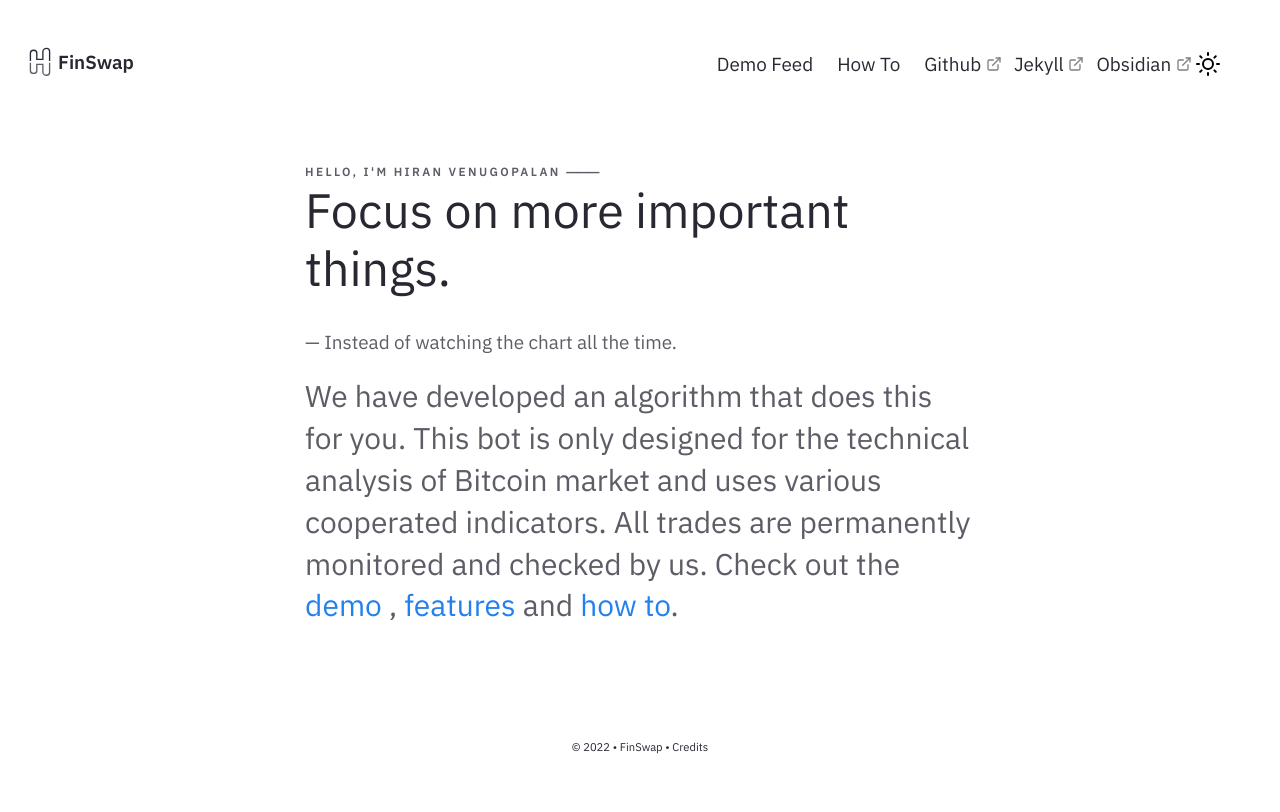
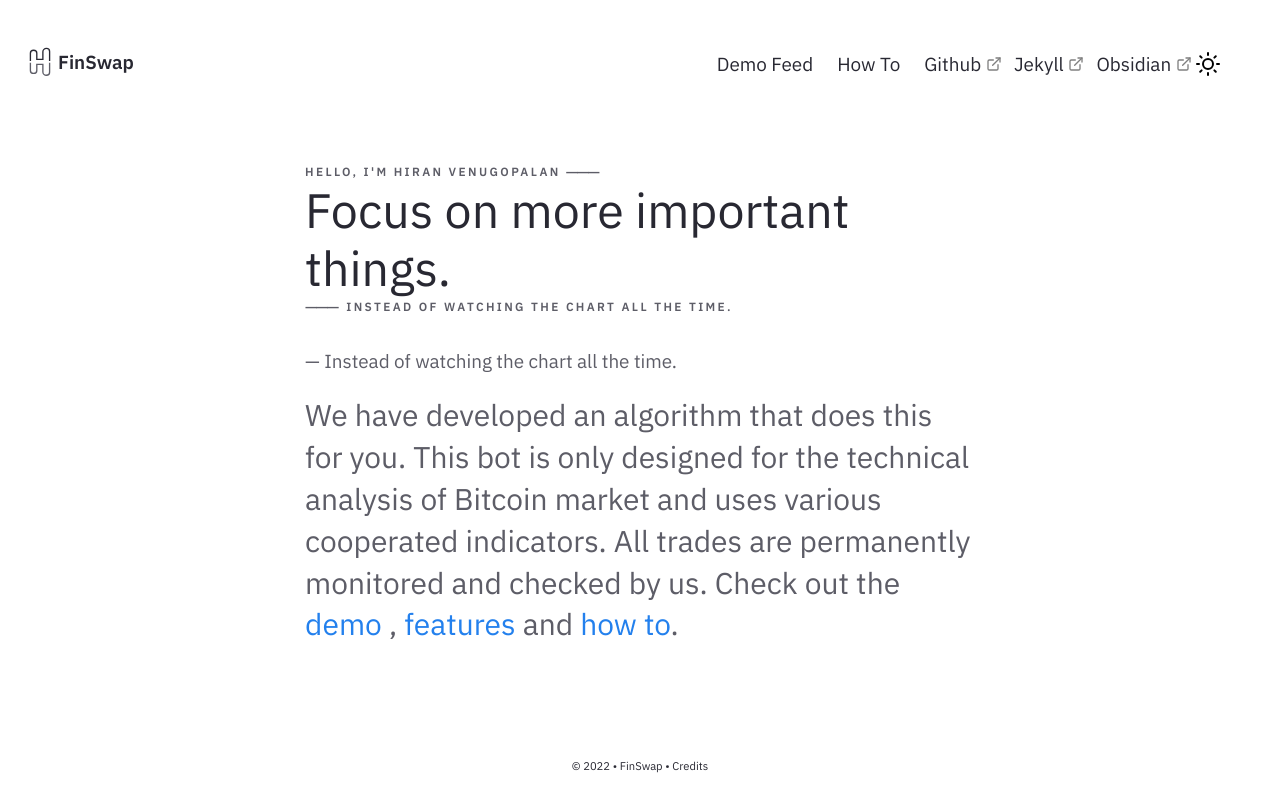
Before and after one commit to kevinroku/nroku.github.io, a Jekyll site: the page built from pages/index.md, in a window 1280 px wide. Shown: the top 812 px of the page. Built offline with Jekyll 4.4.1, drawn with Linux system fonts in a browser that asks for light colours.

Commit message:
Update Homepage.html

```diff
--- a/_includes/Homepage.html
+++ b/_includes/Homepage.html
@@ -1,6 +1,7 @@
 <div class="home-intro">
     <h5 class="meta-title">Hello, I'm Hiran Venugopalan ⸻</h5>
     <div class="jumbo">Focus on more important things. </div>
+    <h5 class="meta-title">⸻ Instead of watching the chart all the time.</h5>
     <div class="home-sub-text">— Instead of watching the chart all the time. <h3>
         We have developed an algorithm that does this for you.
         This bot is only designed for the technical analysis of Bitcoin market and uses various cooperated indicators.
```
